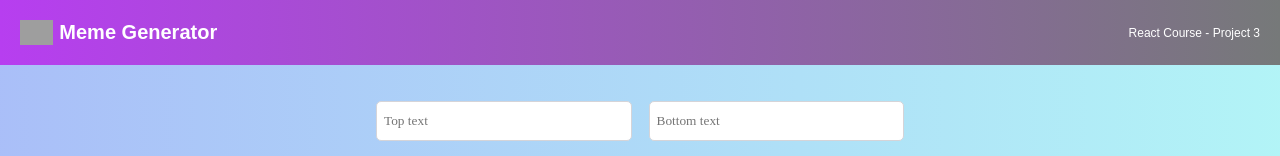
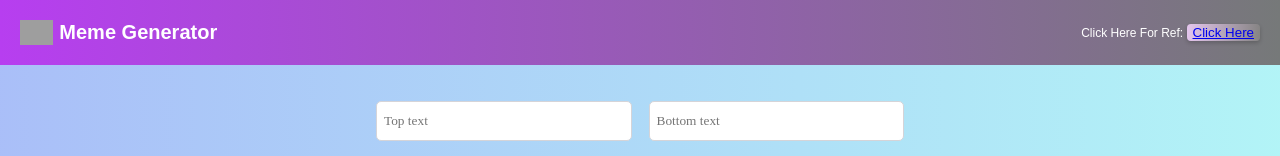
Before and after one commit to boydlakers15/Meme-Factory-, a React (Create React App) app in the folder meme-factory/: page / in a window 1280 px wide. Shown: the top 156 px of the page. Built offline with nearby package versions, Linux system fonts and the light colour scheme; no server answers; grey boxes are pictures that could not be loaded.

Commit message:
Added in a link to google

```diff
--- a/meme-factory/src/components/Header.js
+++ b/meme-factory/src/components/Header.js
@@ -4,11 +4,13 @@ export default function Header() {
     return (
         <header className="header">
             <img
-                src="./images/troll-face.png"
+                src="https://encrypted-tbn0.gstatic.com/images?q=tbn:ANd9GcQeJMaickhhZN8elf2LB_-8irLaVu7XK2pEcw&usqp=CAU"
                 className="header--image"
             />
             <h2 className="header--title">Meme Generator</h2>
-            <h4 className="header--project">React Course - Project 3</h4>
+            <h4 className="header--project"><label>Click Here For Ref:&nbsp;</label>
+            <button><center><a href='https://www.google.com/search?q=great+memes&tbm=isch&ved=2ahUKEwjtru2ig47-AhXlsaQKHQYXD4kQ2-cCegQIABAA&oq=great+memes&gs_lcp=CgNpbWcQAzIFCAAQgAQyBQgAEIAEMgUIABCABDIFCAAQgAQyBQgAEIAEMgUIABCABDIFCAAQgAQyBQgAEIAEMgUIABCABDIGCAAQBRAeOgQIIxAnOgYIABAIEB5Q_AZYohhg-RtoAHAAeACAAViIAZADkgEBN5gBAKABAaoBC2d3cy13aXotaW1nwAEB&sclient=img&ei=gfAqZK3qO-XjkgWGrrzICA&bih=961&biw=1920'>Click Here</a></center>
+            </button></h4>
         </header>
     )
 }
```
